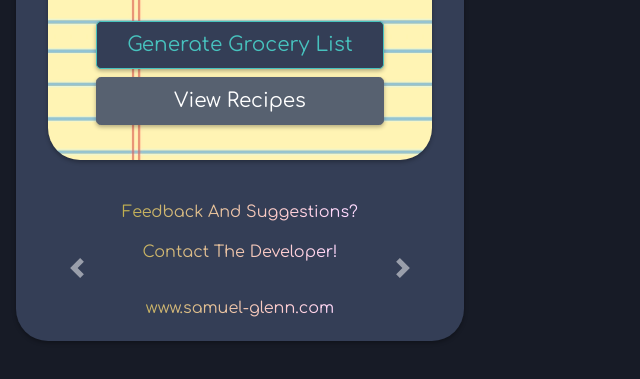
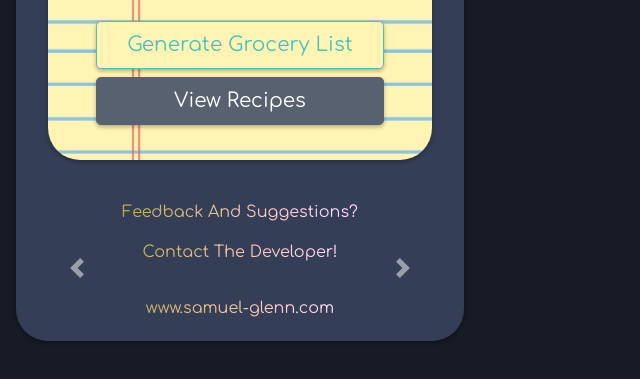
Before and after one commit to scglenn/Laidle, a website with bundled scripts: page src/views/popup.html in a window 1280 px wide. In both pictures the pointer is over the button "Generate Grocery List". Shown: the part 227-606 px from the top of the page, without its empty margins (0-640 px from the left). Built offline with nearby package versions, Linux system fonts and the light colour scheme; some packages are replaced by stand-ins of ours.

Commit message:
Changed hover effect on generate grocery list button

```diff
--- a/src/stylesheets/popup.css
+++ b/src/stylesheets/popup.css
@@ -35,7 +35,7 @@ html, body {margin: 0; height: 100%; overflow: hidden}
 
 #showIngredients:hover
 {
-  background-color: #343e56;
+  background-color: #fff4b4;
   border-color: #47c2be;
   color: #47c2be;
 }
```
